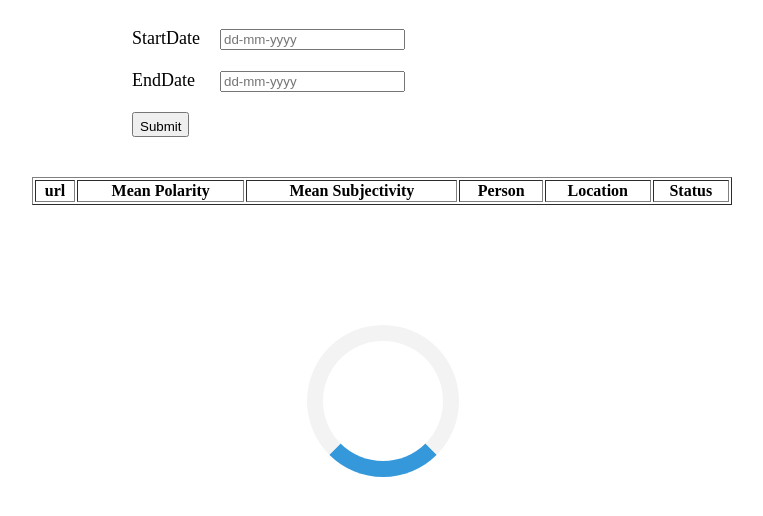
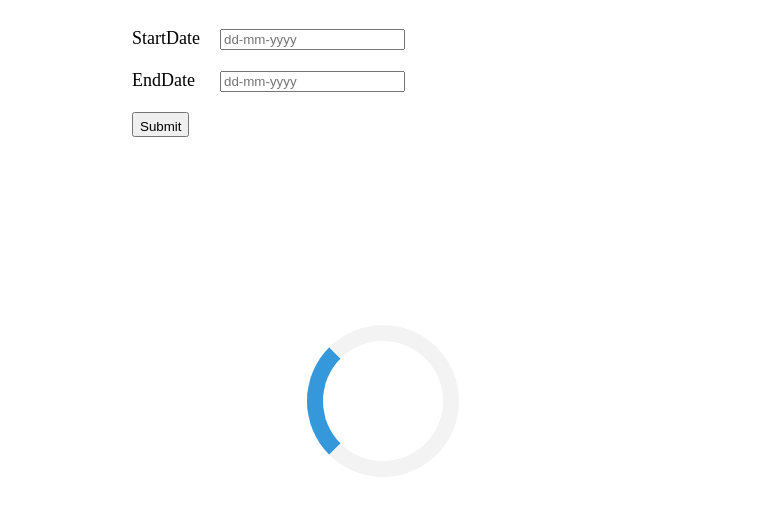
Before and after one commit to DHANA-1999/UI-Automation, an Angular app: page / in a window 1280 px wide. Shown: the top 516 px of the page, without its empty margins (258-1021 px from the left). Built offline with nearby package versions, Linux system fonts and the light colour scheme.

Commit message:
Updated app.component.html

```diff
--- a/src/app/app.component.html
+++ b/src/app/app.component.html
@@ -18,10 +18,10 @@
     </div>
 </div>
 
-<table class="table table-striped table-bordered" width="700" [align]="'center'" border="1">
+<table  *ngIf = "load_data" class="table table-striped table-bordered" width="700" [align]="'center'" border="1">
     <thead>
         <tr>
-            <!-- <th bgcolor="black" style="color:white; font-size:12pt;">URL</th> -->
+
             <th class="tbodydesign">url</th>
 
             <th class="tbodydesign">Mean Polarity</th>
```
